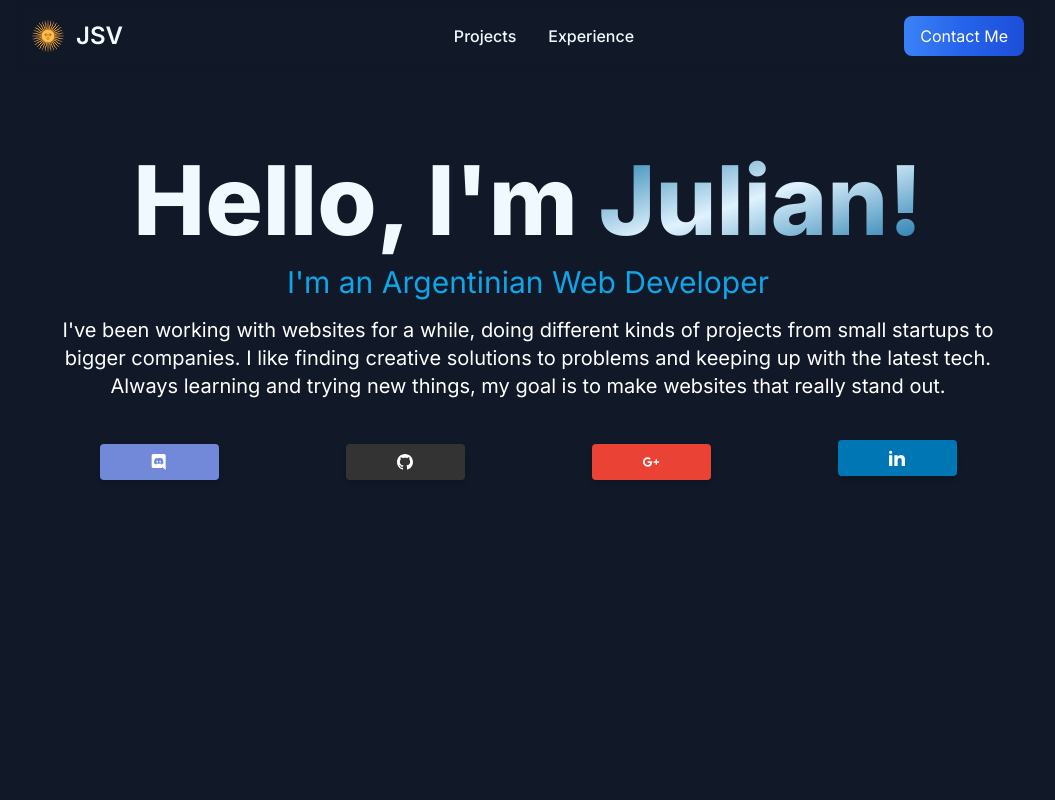
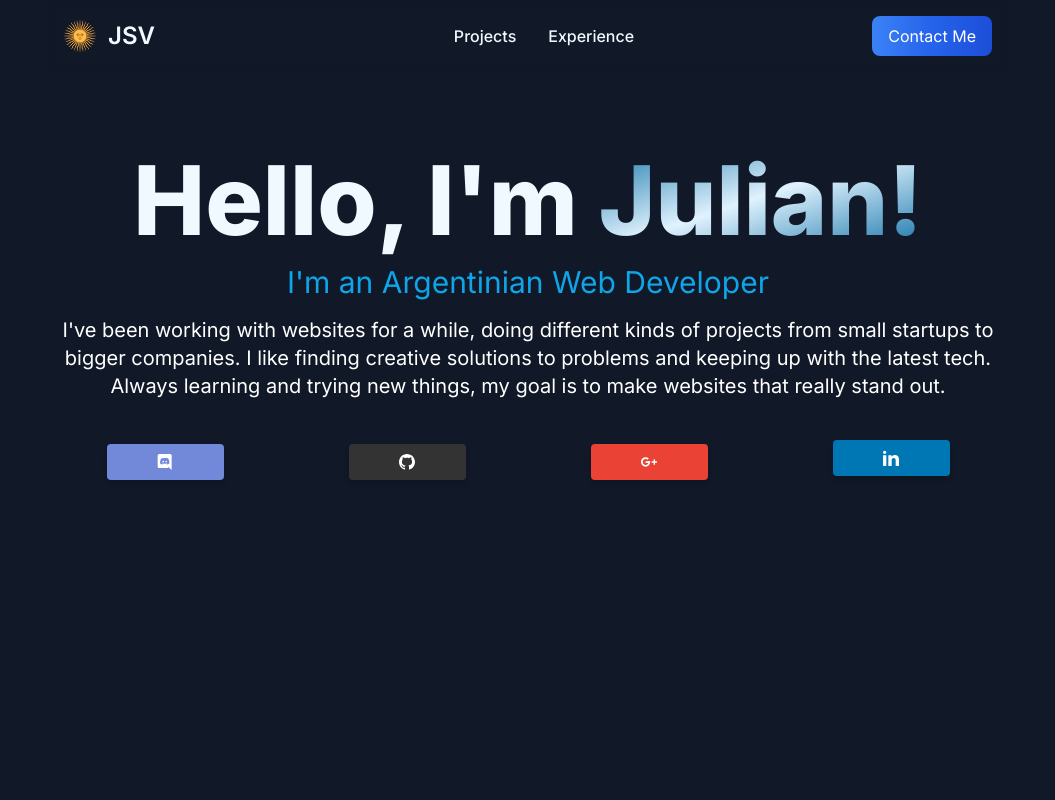
Before and after one commit to Juliansv/Juliansv, a Next.js app: page / in a window 1280 px wide. Shown: the top 800 px of the page, without its empty margins (112-1167 px from the left). Built offline with nearby package versions, Linux system fonts and the light colour scheme.

Commit message:
remove additional css

```diff
--- a/app/layout.tsx
+++ b/app/layout.tsx
@@ -22,11 +22,11 @@ export default function RootLayout({
   return (
     <html lang="en" suppressHydrationWarning>
       <body
-        className={`flex flex-col justify-between max-w-5xl min-h-screen mx-auto ${inter.className}`}
+        className={`px-40 ${inter.className}`}
       >
         <ThemeProvider attribute="class" defaultTheme="dark" enableSystem>
           <Header />
-          <main className="px-6">
+          <main>
             {children}
             <Analytics />
           </main>
--- a/app/page.tsx
+++ b/app/page.tsx
@@ -10,8 +10,8 @@ import { Element } from "react-scroll";
 
 export default function Home() {
   return (
-    <div className="flex flex-col min-h-screen gap-4">
-      <Element name="HeroSection">
+    <div>
+      <Element name="HeroSection" className="min-h-screen">
         <HeroSection />
       </Element>
       <Element name="ProjectList" className="min-h-screen">
@@ -23,7 +23,7 @@ export default function Home() {
       <Element name="About" className="hidden">
         <About />
       </Element>
-      <Element name="Contact">
+      <Element name="Contact" className="min-h-screen">
         <Contact />
       </Element>
     </div>
```
